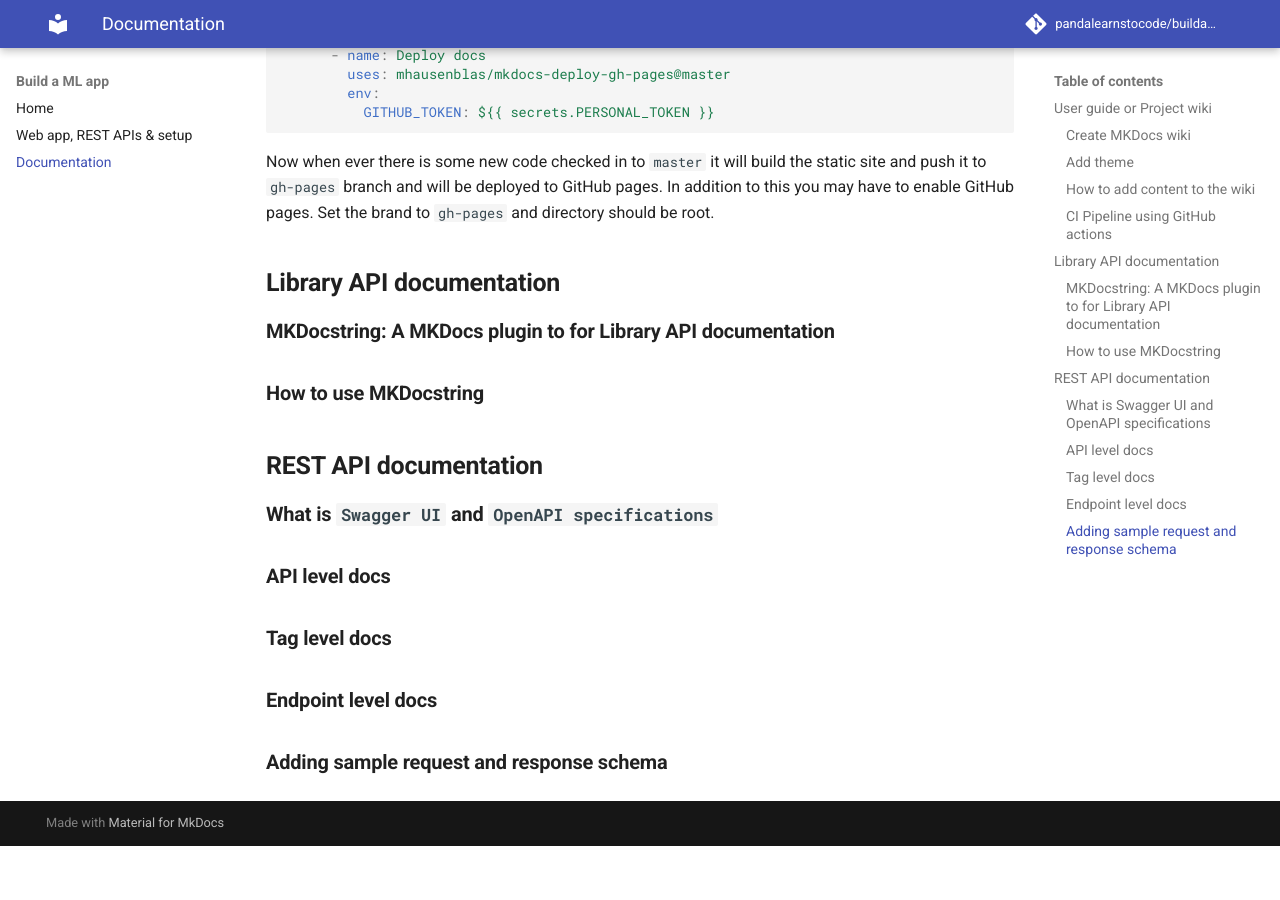
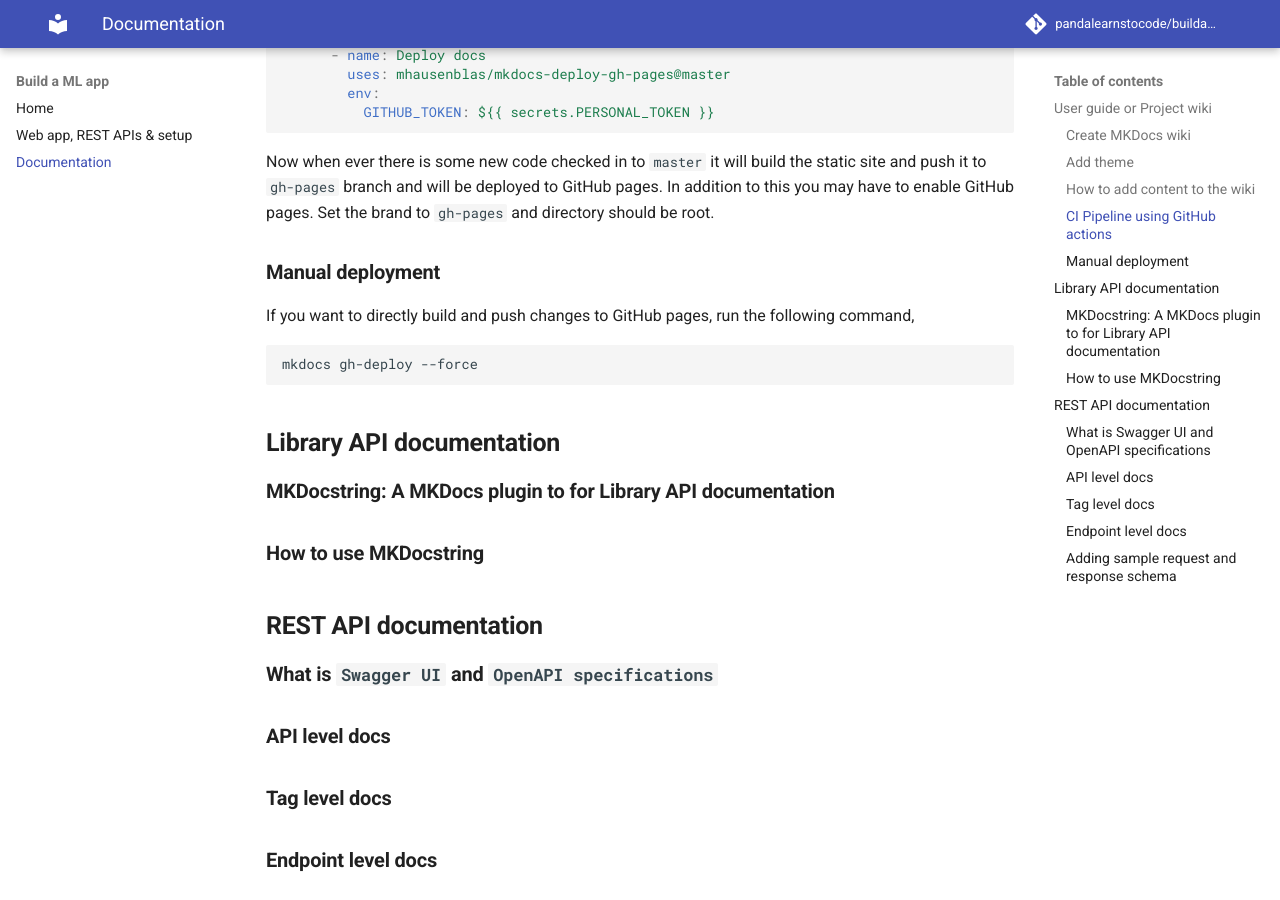
Before and after one commit to pandalearnstocode/buildamlapp, an MkDocs documentation site: the page built from docs/02_documentation.md, in a window 1280 px wide and 900 px high, scrolled down 2063 px. Built offline with MkDocs 1.6.1 and Material for MkDocs 9.7.7, drawn with Linux system fonts in a browser that asks for light colours; comment, search, counter and statistics services are not loaded; before the commit the page ends 2909 px from its top, so only the background shows below that.

Commit message:
Update 02_documentation.md

````diff
--- a/docs/02_documentation.md
+++ b/docs/02_documentation.md
@@ -91,6 +91,14 @@
 
 Now when ever there is some new code checked in to `master` it will build the static site and push it to `gh-pages` branch and will be deployed to GitHub pages. In addition to this you may have to enable GitHub pages. Set the brand to `gh-pages` and directory should be root.
 
+### __Manual deployment__
+
+If you want to directly build and push changes to GitHub pages, run the following command,
+
+```bash
+mkdocs gh-deploy --force
+```
+
 ## __Library API documentation__
 
 ### __MKDocstring: A MKDocs plugin to for Library API documentation__
````
